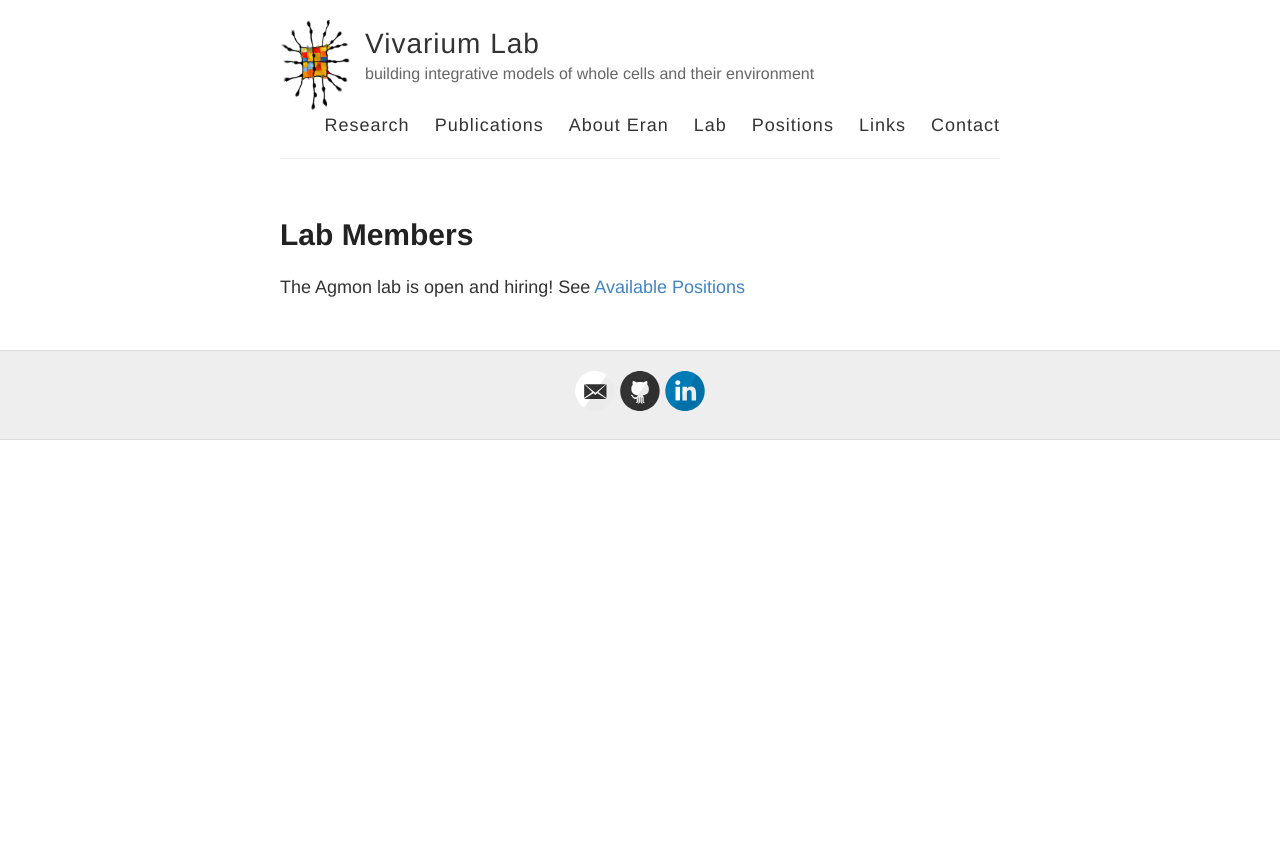
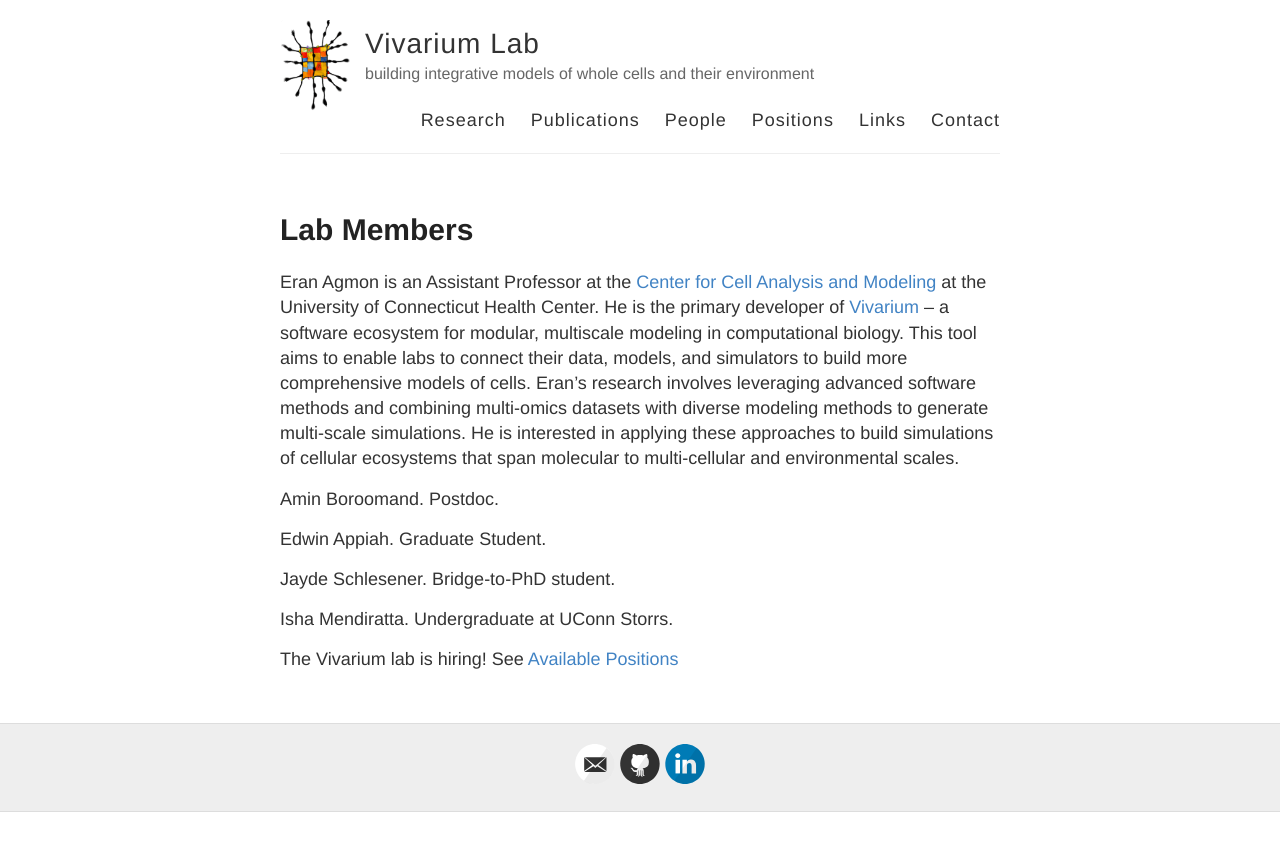
Before and after one commit to eagmon/eagmon.github.io, a Jekyll site: the page built from lab.md, in a window 1280 px wide. Shown: the top 851 px of the page. Built offline with Jekyll 4.4.1, drawn with Linux system fonts in a browser that asks for light colours.

Commit message:
update people page

```diff
--- a/_layouts/default.html
+++ b/_layouts/default.html
@@ -30,9 +30,9 @@
           <nav>
             <a href="{{ site.baseurl }}/research">Research</a>
             <a href="{{ site.baseurl }}/publications">Publications</a>
-<!--            <a href="{{ site.baseurl }}/software">Software</a>-->
-            <a href="{{ site.baseurl }}/eran">About Eran</a>
-            <a href="{{ site.baseurl }}/lab">Lab</a>
+<!--            <a href="{{ site.baseurl }}/software">Code/Resources</a>-->
+<!--            <a href="{{ site.baseurl }}/eran">About Eran</a>-->
+            <a href="{{ site.baseurl }}/lab">People</a>
             <a href="{{ site.baseurl }}/positions">Positions</a>
             <a href="{{ site.baseurl }}/links">Links</a>
             <a href="{{ site.baseurl }}/contact">Contact</a>
--- a/lab.md
+++ b/lab.md
@@ -4,4 +4,21 @@ title: Lab Members
 permalink: /lab/
 ---
 
-The Agmon lab is open and hiring! See [Available Positions](https://eagmon.github.io/positions/)
+Eran Agmon is an Assistant Professor at the [Center for Cell Analysis and Modeling](
+https://health.uconn.edu/cell-analysis-modeling/) at the University of Connecticut Health Center. He is the primary developer of [Vivarium](https://vivarium-collective.github.io) -- a software
+ecosystem for modular, multiscale modeling in computational biology. This tool aims to enable labs to connect their
+data, models, and simulators to build more comprehensive models of cells. Eran's research involves leveraging advanced
+software methods and combining multi-omics datasets with diverse modeling methods to generate multi-scale simulations.
+He is interested in applying these approaches to build simulations of cellular ecosystems that span molecular to
+multi-cellular and environmental scales.
+
+Amin Boroomand. Postdoc.
+
+Edwin Appiah. Graduate Student.
+
+Jayde Schlesener. Bridge-to-PhD student.
+
+Isha Mendiratta. Undergraduate at UConn Storrs.
+
+
+The Vivarium lab is hiring! See [Available Positions](https://eagmon.github.io/positions/)
```
